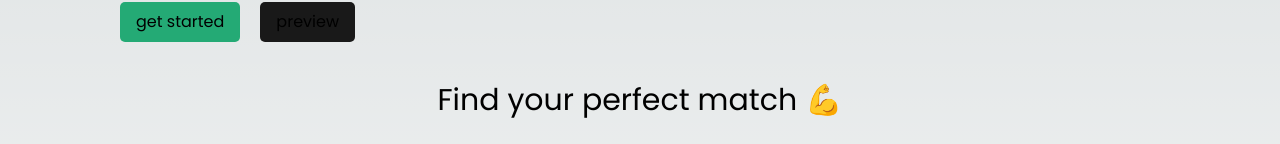
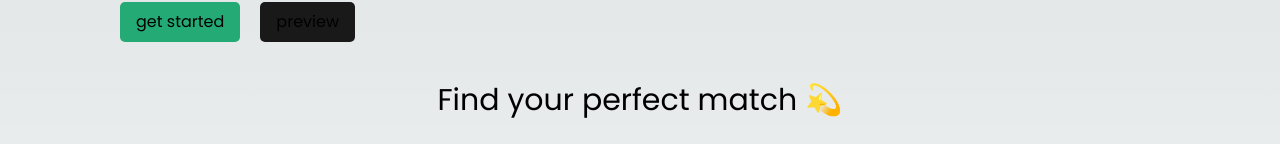
Before and after one commit to Sierra9999/activos-gym, a Next.js app: page / in a window 1280 px wide. Shown: the part 426-570 px from the top of the page. Built offline with nearby package versions, Linux system fonts and the light colour scheme.

Commit message:
task: change bento text

```diff
--- a/app/Components/BentoMenu.jsx
+++ b/app/Components/BentoMenu.jsx
@@ -64,7 +64,7 @@ const BentoMenu = () => {
 
   return (
     <section>
-      <h1 className=' mt-10 text-center text-bold text-3xl'>Find your perfect match 💪</h1>
+      <h1 className=' mt-10 text-center text-bold text-3xl'>Find your perfect match 💫</h1>
       <section class="grid md:grid-cols-3 grid-cols-2 gap-4 mt-7">
         {workouts.map(({ caloriesBurnt, workoutName, workoutTime, imgSrc }, index) => (WorkoutCard({
           imgSrc,
```
